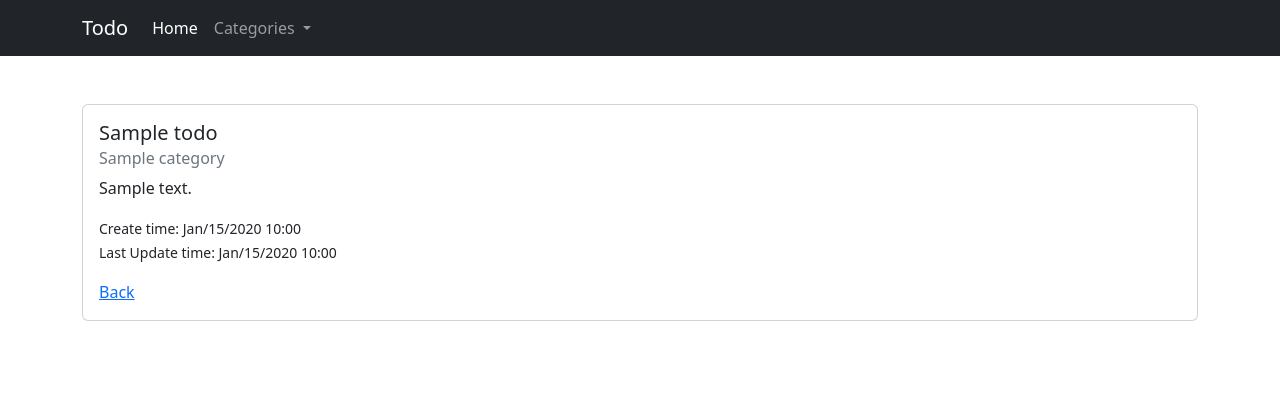
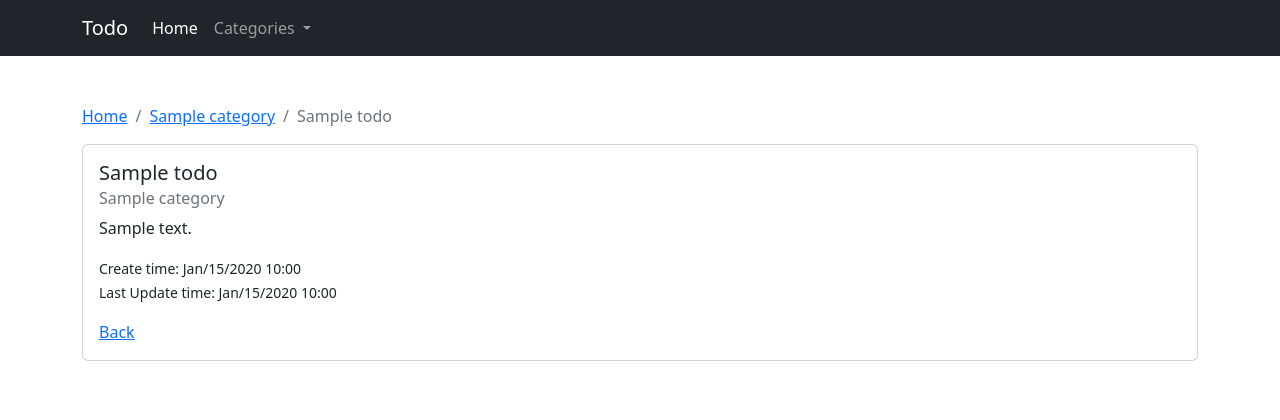
Before and after one commit to HilalKocak/TodoApp-Django, a Django app: template todo/templates/todo/todo_detail.html in a window 1280 px wide. Shown: the top 420 px of the page. Run offline with Django 4.2, Linux system fonts and the light colour scheme; the template is opened without the code that fills it: values that come from a table or form of the project are taken from there, others are empty; tables that the repository leaves empty hold one stand-in row (values such as "Sample post"); some libraries are stand-ins or nearby versions.

Commit message:
added bread crump to todo details.html

```diff
--- a/config/urls.py
+++ b/config/urls.py
@@ -19,7 +19,8 @@ from todo.views import home_view, todo_detail_view, category_view
 urlpatterns = [
     path("", home_view),
     path("admin/", admin.site.urls),
-    path("todo/<int:id>/",todo_detail_view, name='todo_detail_view' ),
+    path("category/<slug:category_slug>/todo/<int:id>/",todo_detail_view, name='todo_detail_view' ),
+    #path("todo/<int:id>/",todo_detail_view, name='todo_detail_view' ),
     path("category/<slug:category_slug>/", category_view, name='category_view' ),
 
 ]
--- a/todo/models.py
+++ b/todo/models.py
@@ -4,7 +4,7 @@ from django.urls import reverse
 # Create your models here.
 class Category(models.Model):
     title = models.CharField(max_length=200)
-    slug=AutoSlugField(populate_from='title', unique=True,)
+    slug = AutoSlugField(populate_from='title', unique=True, )
     is_active = models.BooleanField(default=False)
 
     def __str__(self):
@@ -14,7 +14,7 @@ class Category(models.Model):
         return reverse(
             'category_view',
             kwargs={
-                "category_slug":self.slug,
+                "category_slug": self.slug,
             }
         )
 
@@ -32,3 +32,12 @@ class Todo(models.Model):
 
     def __str__(self):
         return self.title
+
+    def get_absolute_url(self):
+        return reverse(
+            'todo_detail_view',
+            kwargs={
+                "category_slug": self.category.slug,
+                "id":self.pk,
+            }
+        )
--- a/todo/templates/todo/todo_detail.html
+++ b/todo/templates/todo/todo_detail.html
@@ -2,6 +2,17 @@
 
 {% block container %}
 <div>
+
+
+   <nav aria-label="breadcrumb">
+    <ol class="breadcrumb">
+    <li class="breadcrumb-item"><a href="/">Home</a></li>
+    <li class="breadcrumb-item"><a href="{{ todo.category.get_absolute_url }}">{{ todo.category.title }}</a></li>
+    <li class="breadcrumb-item active" aria-current="page">{{ todo.title }}</li>
+    </ol>
+   </nav>
+
+
     <div class="card">
         <div class="card-body">
             <h5 class="card-title">{{ todo.title }}</h5>
--- a/todo/templates/todo/todo_list.html
+++ b/todo/templates/todo/todo_list.html
@@ -11,7 +11,10 @@
 
     <div class="list-group">
         {% for todo in todos %}
-        <a href="{% url 'todo_detail_view' id=todo.pk %}" class="list-group-item list-group-item-action">{{ todo.title }}</a>
+        {% comment %}
+            <a href="{% url 'todo_detail_view' category_slug=todo.category.slug id=todo.pk %}" class="list-group-item list-group-item-action">{{ todo.title }}</a>
+        {% endcomment %}
+        <a href="{{ todo.get_absolute_url }}" class="list-group-item list-group-item-action">{{ todo.title }}</a>
         {% endfor %}
     </div>
 </div>
--- a/todo/views.py
+++ b/todo/views.py
@@ -39,9 +39,9 @@ def category_view(request, category_slug):
     )
     return render(request, 'todo/todo_list.html', context)
 
-def todo_detail_view(request, id):
+def todo_detail_view(request, category_slug, id):
 
-    todo=get_object_or_404(Todo,pk=id)
+    todo=get_object_or_404(Todo, pk=id, category__slug=category_slug,)# instead of . we use __ --> todo.category.slug
     context=dict(
         todo=todo,
     )
```
